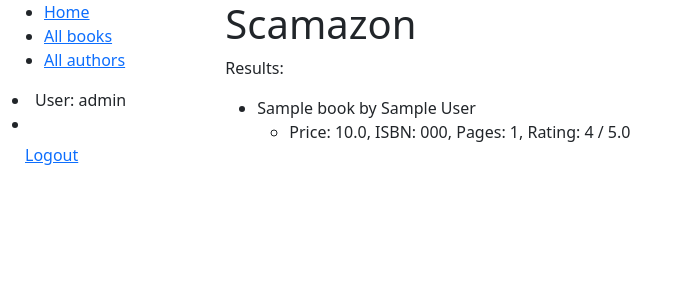
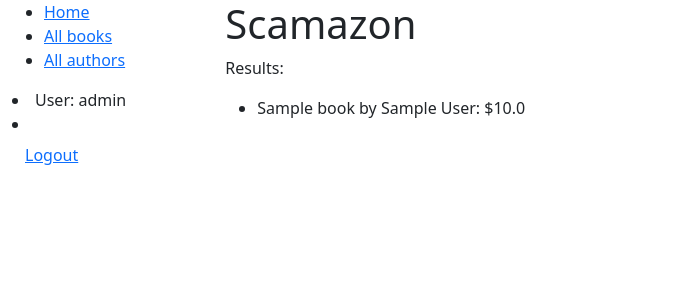
Before and after one commit to sskeen1/Group-4-SE, a Django app: page /browse-books/ in a window 1280 px wide. Shown: the top 300 px of the page, without its empty margins (0-681 px from the left). Run offline with Django 4.2, Linux system fonts and the light colour scheme; a user stored in the database is signed in; tables that the repository leaves empty hold one stand-in row (values such as "Sample post").

Commit message:
Added New Description Column To Book Model

```diff
--- a/scamazon/store/models.py
+++ b/scamazon/store/models.py
@@ -12,6 +12,7 @@ class Book(models.Model):
     pages = models.IntegerField(default=0, validators = [MinValueValidator(0)]);
     rating = models.FloatField(default=0, validators = [MinValueValidator(0), MaxValueValidator(5.0)]);
     price = models.FloatField(default = 0, validators = [MinValueValidator(0)]);
+    description = models.CharField(default = None, blank = True, null = True, max_length = 1500);
 
     def __str__(self):
         return self.title + " by " + self.author
--- a/scamazon/store/templates/browse_books.html
+++ b/scamazon/store/templates/browse_books.html
@@ -5,10 +5,7 @@
 <p> Results: </p>
 <ul>
 {% for instance in book_list %}
-  <li>{{ instance.title }} by {{instance.author}}</li>
-  <ul>
-    <li>Price: {{instance.price}}, ISBN: {{instance.isbn}}, Pages: {{instance.pages}}, Rating: {{instance.rating}} / 5.0 </li>
-  </ul>
+  <li>{{ instance.title }} by {{instance.author}}: ${{instance.price}}</li>
 {% endfor %}
 </ul>
 {% endblock %}
```
Also changed, not shown: scamazon/store/migrations/0002_book_description_alter_book_pages_alter_book_price_and_more.py (added).
